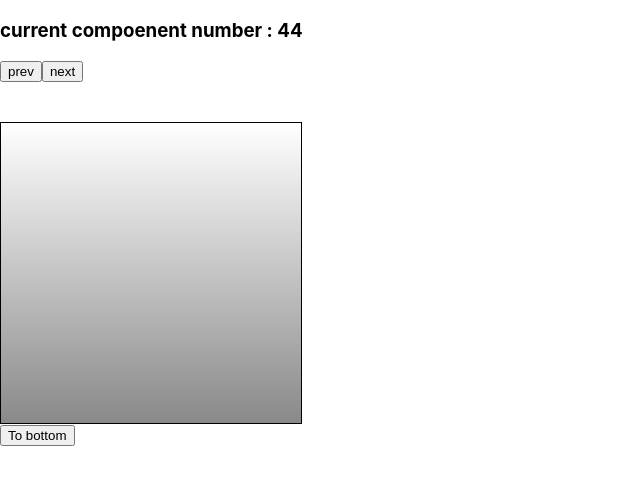
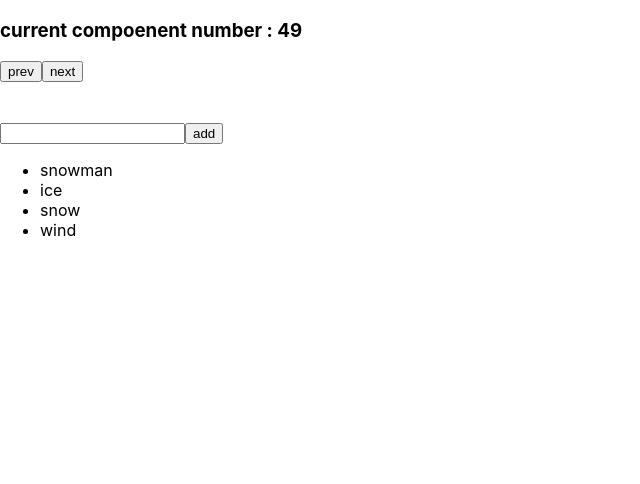
Before and after one commit to N0FreeLunch/React-function-component, a React (Create React App) app: page / in a window 1280 px wide. Shown: the top 484 px of the page, without its empty margins (0-640 px from the left). Built offline with nearby package versions, Linux system fonts and the light colour scheme.

Commit message:
modify state variable

```diff
--- /dev/null
+++ b/src/component/45-iterator/Iterator.jsx
@@ -0,0 +1,14 @@
+import React from 'react';
+
+const IterationSample = () => {
+  return (
+    <ul>
+      <li>snowman</li>
+      <li>ice</li>
+      <li>snow</li>
+      <li>wind</li>
+    </ul>
+  )
+}
+
+export default IterationSample;
--- /dev/null
+++ b/src/component/46-map/JSXwithMap.jsx
@@ -0,0 +1,9 @@
+import React from 'react';
+
+const JSXwithMap = () => {
+  const names = ['snowman','ice','snow','wind'];
+  const nameList = names.map(name => <li>{name}</li>);
+  return <ul>{nameList}</ul>
+}
+
+export default JSXwithMap;
--- /dev/null
+++ b/src/component/47-key/MapWithKey.jsx
@@ -0,0 +1,9 @@
+import React from 'react';
+
+const MapWithKey = () => {
+  const names = ['snowman','ice','snow','wind'];
+  const nameList = names.map((name,index) => <li key={index}>{name}</li>);
+  return <ul>{nameList}</ul>
+}
+
+export default MapWithKey;
--- /dev/null
+++ b/src/component/48-literalObjectIterator/LiteralObjectIterator.jsx
@@ -0,0 +1,19 @@
+import React, {useState} from 'react';
+
+const LiteralObjectIterator = () => {
+  const [names, setNames] = useState([
+    {id:1,text:'snowman'},
+    {id:2,text:'ice'},
+    {id:3,text:'snow'},
+    {id:4,text:'wind'},
+  ]);
+
+  const [inputText, setInpuText] = useState('');
+  const [nextId, setNextId] = useState(5);
+
+  const nameList = names.map(name => <li key={name.id}>{name.text}</li>)
+  return <ul>{nameList}</ul>;
+
+}
+
+export default LiteralObjectIterator;
--- /dev/null
+++ b/src/component/49-objectStateUpdate/ObjectStateUpdate.jsx
@@ -0,0 +1,36 @@
+import React, {useState} from 'react';
+
+const ObjectStateUpdate = () => {
+  const [names, setNames] = useState([
+    {id:1,text:'snowman'},
+    {id:2,text:'ice'},
+    {id:3,text:'snow'},
+    {id:4,text:'wind'},
+  ]);
+
+  const [inputText, setInputText] = useState('');
+  const [nextId, setNextId] = useState(5);
+
+  const onChange = e => setInputText(e.target.value);
+  const onClick = () => {
+    const nextNames = names.concat({
+      id : nextId,
+      text : inputText
+    });
+    setNextId(nextId + 1);
+    setNames(nextNames);
+    setInputText('');
+  }
+
+  const namesList = names.map(name => <li key={name.id}>{name.text}</li>);
+
+  return (
+    <>
+      <input value={inputText} onChange={onChange} />
+      <button onClick={onClick}>add</button>
+      <ul>{namesList}</ul>
+    </>
+  );
+}
+
+export default ObjectStateUpdate;
--- a/src/componentList.jsx
+++ b/src/componentList.jsx
@@ -44,6 +44,11 @@ import Component41 from './component/41-validationSample/ValidationSample.jsx';
 import Component42 from './component/42-classComponentRef/ClassComponentRef.jsx';
 import Component43 from './component/43-validationUseRef/ValidationUseRef.jsx';
 import Component44 from './component/44-ScrollBox/Wrapper.jsx';
+import Component45 from './component/45-iterator/Iterator.jsx';
+import Component46 from './component/46-map/JSXwithMap.jsx';
+import Component47 from './component/47-key/MapWithKey.jsx';
+import Component48 from './component/48-literalObjectIterator/LiteralObjectIterator.jsx';
+import Component49 from './component/49-objectStateUpdate/ObjectStateUpdate.jsx';
 
 const componentList = [
   <Component01/>,
@@ -90,6 +95,11 @@ const componentList = [
   <Component42/>,
   <Component43/>,
   <Component44/>,
+  <Component45/>,
+  <Component46/>,
+  <Component47/>,
+  <Component48/>,
+  <Component49/>
 ];
 
 export default componentList;
```
Also changed, not shown: src/component/47-key/description.md (added, +3 -0 lines), src/component/49-objectStateUpdate/description.md (added, +49 -0 lines).
